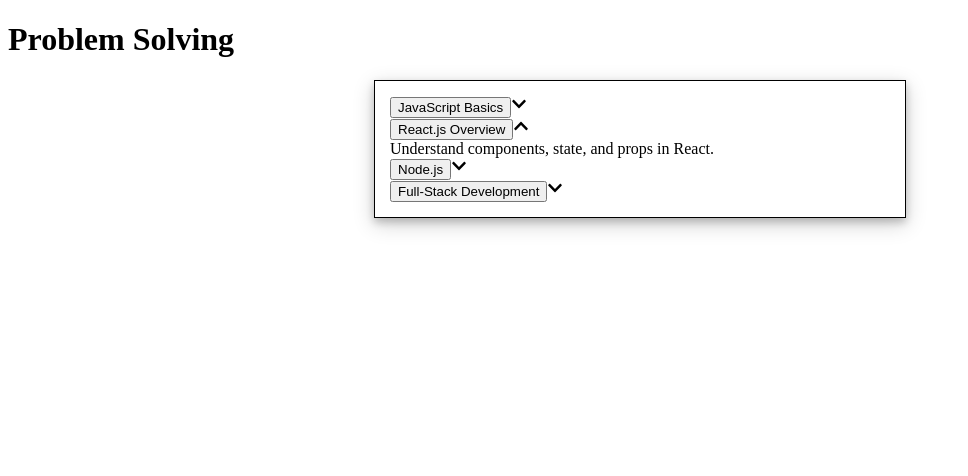
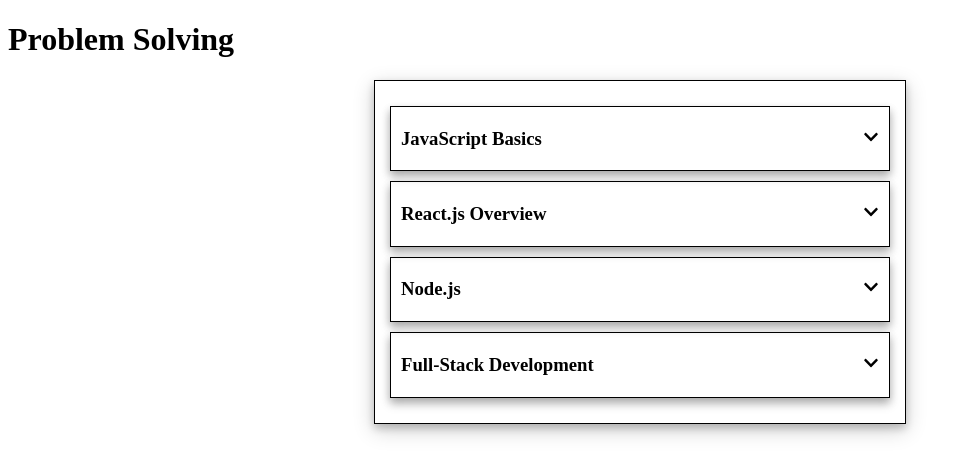
Before and after one commit to syedasadhashmi/React-Problems-And-Their-Solutions, a React (Vite) app: page / in a window 1280 px wide. Shown: the top 476 px of the page, without its empty margins (0-968 px from the left). Built offline with nearby package versions, Linux system fonts and the light colour scheme.

Commit message:
prev solution of accordian

```diff
--- a/src/questions/Accordian.jsx
+++ b/src/questions/Accordian.jsx
@@ -2,22 +2,33 @@
 import { FaChevronDown, FaChevronUp } from "react-icons/fa";
 
 function Accordion({ items }) {
-  const [activeIndex, setActiveIndex] = useState(1);
+  const [newAcc, setNewAcc] = useState([]);
+  console.log(items);
+  useEffect(() => {
+    const newFunc = () => {
+      const newItems = items?.map((item) => {
+        return { ...item, isOpenAcc: false };
+      });
+      setNewAcc(newItems);
+    };
+    newFunc();
+  }, []);
 
-  console.log(items);
-
-  const handleToggle = (index) => {
-    console.log(index);
-    if (activeIndex === index) {
-      setActiveIndex(null);
-    } else {
-      setActiveIndex(index);
-    }
+  const accordianHandler = (item) => {
+    setNewAcc((prev) =>
+      prev.map((n) => {
+        if (item.title === n.title) {
+          return { ...n, isOpenAcc: !item.isOpenAcc };
+        } else {
+          return { ...n, isOpenAcc: false };
+        }
+      })
+    );
   };
 
   if (!items || items.length === 0) return <p>No items available</p>;
 
-  return (
+  return newAcc ? (
     <div
       style={{
         border: "1px solid black",
@@ -28,23 +39,43 @@
           "0 4px 8px 0 rgba(0, 0, 0, 0.2), 0 6px 20px 0 rgba(0, 0, 0, 0.19)",
       }}
     >
-      {items?.map((item, index) => {
-        return (
-          <div key={index}>
-            <div>
-              <button
-                onClick={() => handleToggle(index)}
-                aria-expanded={activeIndex === index}
-              >
-                {item?.title}
-              </button>
-              {activeIndex === index ? <FaChevronUp /> : <FaChevronDown />}
+      {newAcc?.map((item) => (
+        <div
+          key={item?.title}
+          style={{
+            border: "1px solid",
+            padding: "2px 10px",
+            margin: "10px 0px",
+            boxShadow:
+              "0 4px 8px 0 rgba(0, 0, 0, 0.2), 0 6px 10px 0 rgba(0, 0, 0, 0.19)",
+          }}
+        >
+          <div
+            style={{
+              display: "flex",
+              flexDirection: "row",
+              justifyContent: "space-between",
+              alignItems: "center",
+            }}
+            onClick={() => accordianHandler(item)}
+          >
+            <h3>{item.title}</h3>
+            <div>{item?.isOpenAcc ? <FaChevronUp /> : <FaChevronDown />}</div>
+          </div>
+          {item?.isOpenAcc && (
+            <div style={{}}>
+              {item?.content ? (
+                <p>{item?.content}</p>
+              ) : (
+                <p>No items available</p>
+              )}
             </div>
-            {activeIndex === index && <div>{item?.content}</div>}
-          </div>
-        );
-      })}
+          )}
+        </div>
+      ))}
     </div>
+  ) : (
+    <p>No items available</p>
   );
 }
 
```
